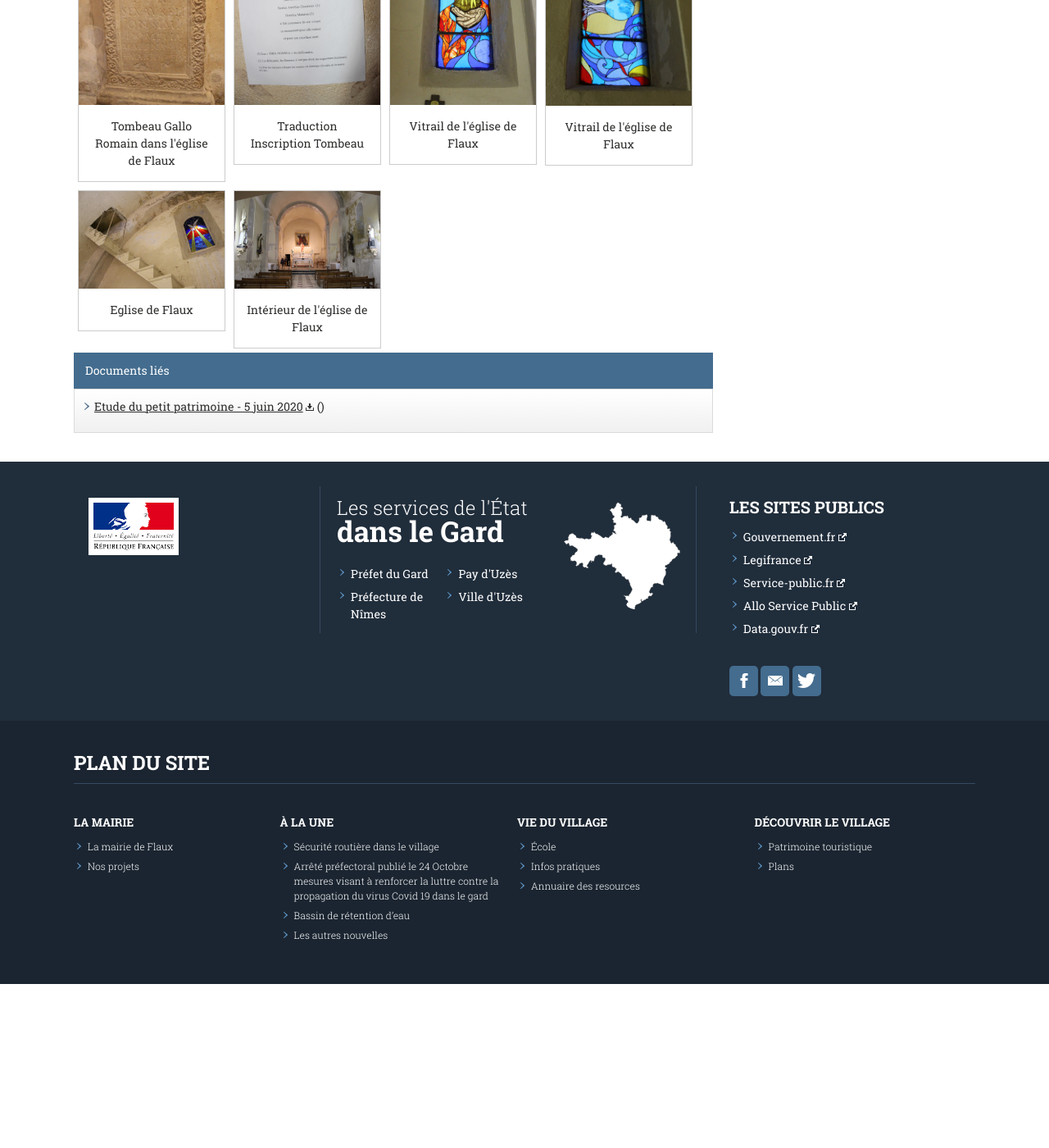
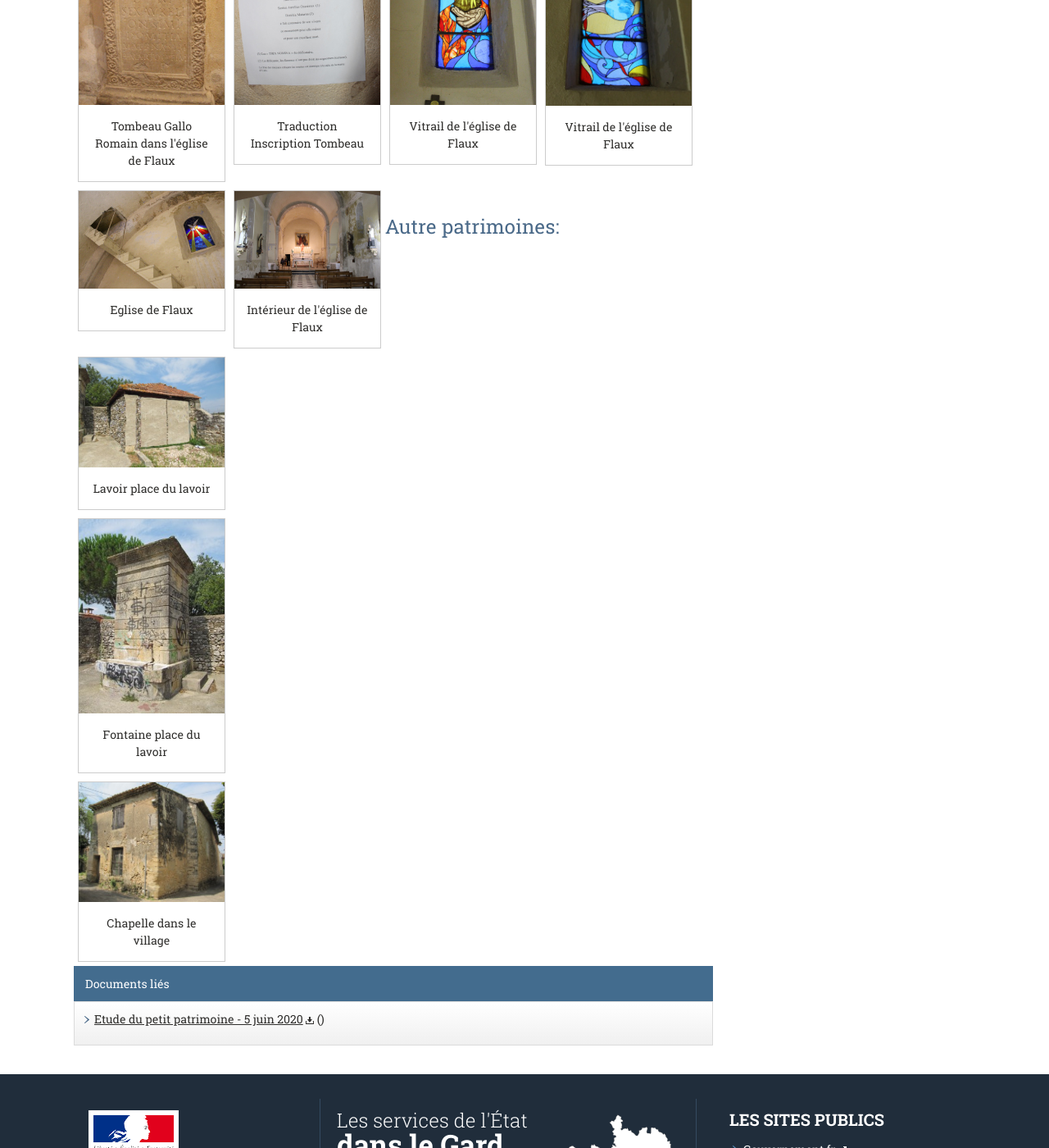
Before and after one commit to Flaux-Village/flaux-village.github.io, a Jekyll site: the page built from interets.md, in a window 1280 px wide and 1400 px high, scrolled down 868 px. Shown: the whole window at 82% size. Built offline with Jekyll 4.4.1, drawn with Linux system fonts in a browser that asks for light colours; before the commit the page ends 2068 px from its top, so only the background shows below that.

Commit message:
Update interets.md

```diff
--- a/interets.md
+++ b/interets.md
@@ -71,3 +71,35 @@ Pour les randonneurs, [voici un lien utile](https://www.visorando.com/randonnee-
   </a>
   <div class="desc">Intérieur de l'église de Flaux</div>
 </div>
+
+# Autre patrimoines:
+
+<div style="clear: both;"></div>
+
+
+<div class="gallery">
+  <a target="_blank" href="assets/illustrations/30-flaux-lavoir-1.jpg">
+    <img src="assets/illustrations/30-flaux-lavoir-1.jpg" alt="Lavoir Flaux" width="600" height="400">
+  </a>
+  <div class="desc">Lavoir place du lavoir</div>
+</div>
+
+<div style="clear: both;"></div>
+
+
+<div class="gallery">
+  <a target="_blank" href="assets/illustrations/30-flaux-fontaine.jpg">
+    <img src="assets/illustrations/30-flaux-fontaine.jpg" alt="Fontaine Flaux" width="600" height="400">
+  </a>
+  <div class="desc">Fontaine place du lavoir</div>
+</div>
+
+<div style="clear: both;"></div>
+
+
+<div class="gallery">
+  <a target="_blank" href="assets/illustrations/30-flaux-chapelle.jpg">
+    <img src="assets/illustrations/30-flaux-chapelle.jpg" alt="Chapelle" width="600" height="400">
+  </a>
+  <div class="desc">Chapelle dans le village</div>
+</div>
```
